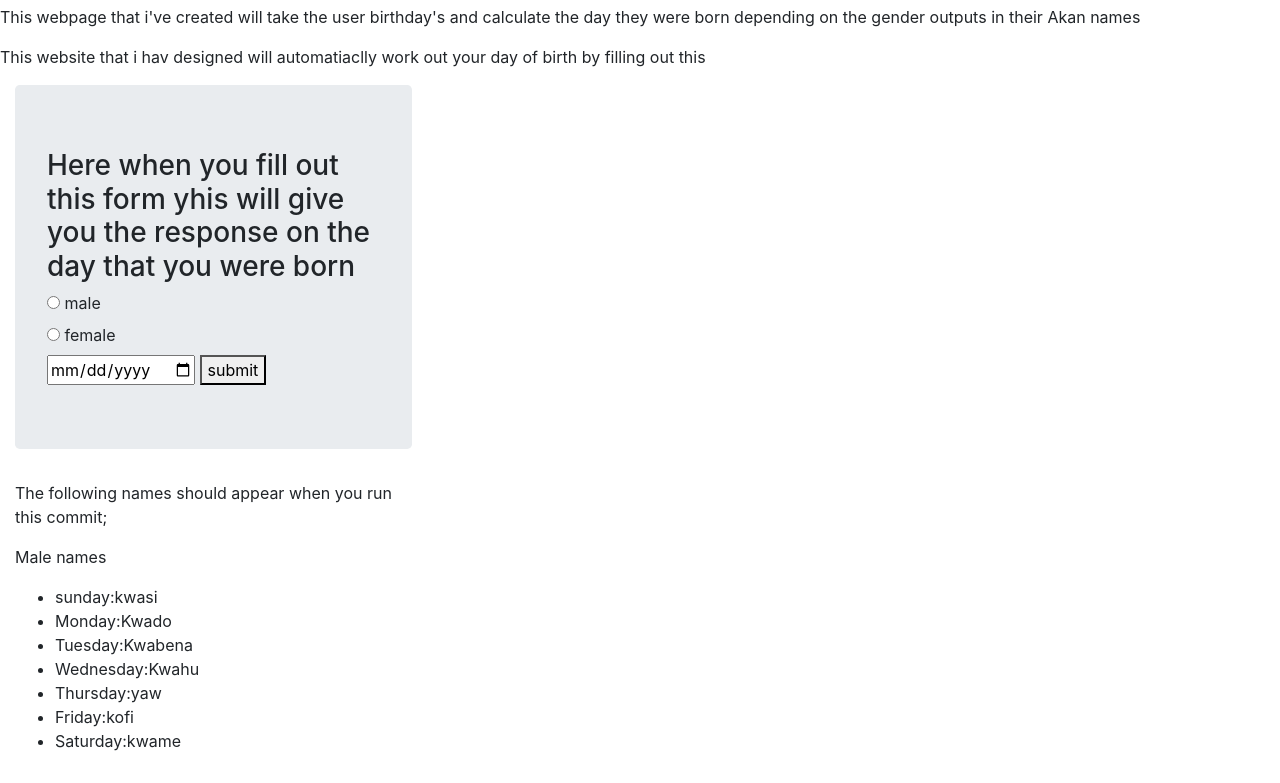
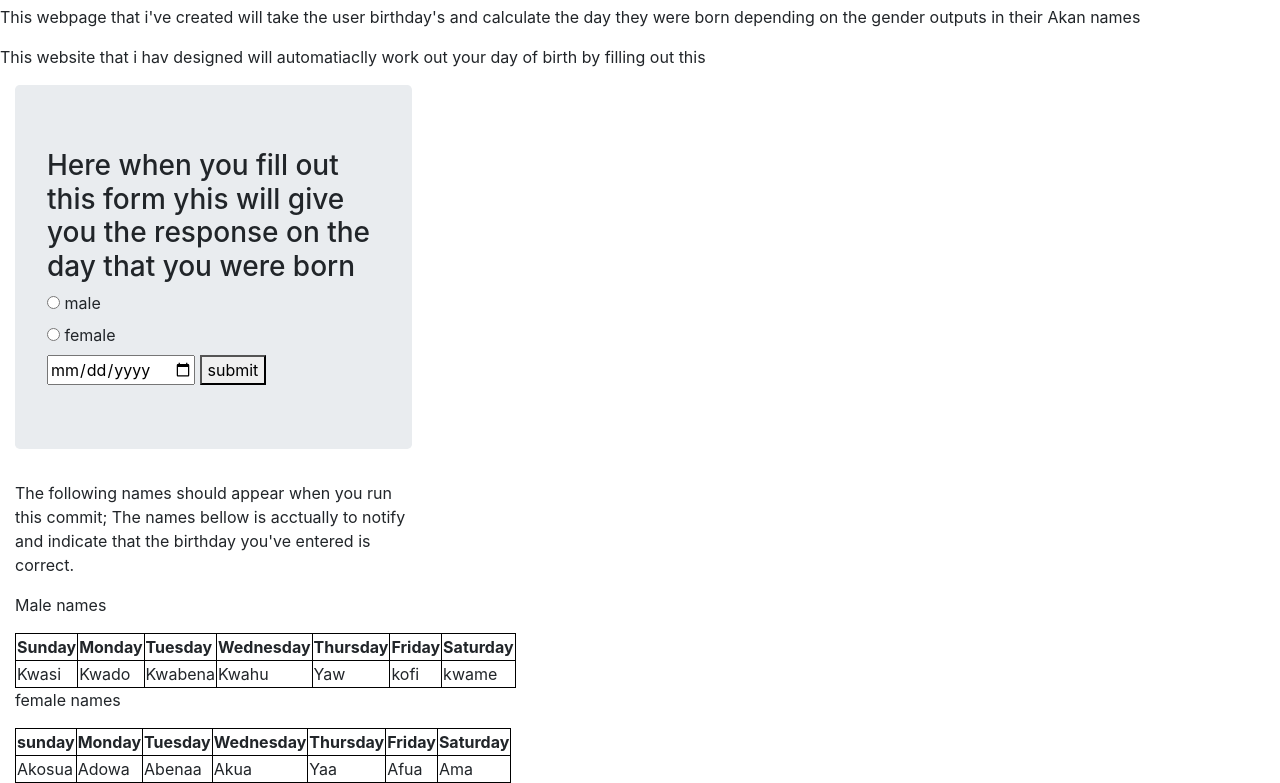
Before and after one commit to shemian/Akan-names, a plain HTML site: page index.html in a window 1280 px wide. Shown: the part 349-1132 px from the top of the page. Drawn offline with Linux system fonts and the light colour scheme.

Commit message:
add table for male names

```diff
--- a/css/style.css
+++ b/css/style.css
@@ -8,8 +8,16 @@
     margin:22px;
     background-color:grey;
 }
-.h1{
+h1{
     text-align: center;
     color: indianred;
     font-style: inherit;
 }
+body{
+    background-color: cornsilk;
+}
+
+
+table, th, td {
+    border: 1px solid black;
+  }
--- a/index.html
+++ b/index.html
@@ -49,15 +49,53 @@
         </div>
 
             <p id="demo"></p>
-            <P>The following names should appear when you run this commit;</P>
-            <p>Male names</p>
-            <ul>
-                <li>sunday:kwasi</li>
-                <li>Monday:Kwado</li>
-                <li>Tuesday:Kwabena</li>
-                <li>Wednesday:Kwahu</li>
-                <li>Thursday:yaw</li>
-                <li>Friday:kofi</li>
-                <li>Saturday:kwame</li>
-            </ul>
+            <P>The following names should appear when you run this commit;
+                The names bellow is acctually to notify and indicate that the birthday you've
+                entered is correct.
+            </P>
+
+            <table>
+                <p>Male names</p>
+                <tr>
+                    <th>Sunday</th>
+                    <th>Monday</th>
+                    <th>Tuesday</th>
+                    <th>Wednesday</th>
+                    <th>Thursday</th>
+                    <th>Friday</th>
+                    <th>Saturday</th>
+                </tr>
+                <tr>
+                    <td>Kwasi</td>
+                    <td>Kwado</td>
+                    <td>Kwabena</td>
+                    <td>Kwahu</td>
+                    <td>Yaw</td>
+                    <td>kofi</td>
+                    <td>kwame</td>
+                </tr>
+               </table>
+
+
+            <table>
+                <p>female names</p>
+                <tr>
+                    <th>sunday</th>
+                    <th>Monday</th>
+                    <th>Tuesday</th>
+                    <th>Wednesday</th>
+                    <th>Thursday</th>
+                    <th>Friday</th>
+                    <th>Saturday</th>
+                </tr>
+                <tr>
+                    <td>Akosua</td>
+                    <td>Adowa</td>
+                    <td>Abenaa</td>
+                    <td>Akua</td>
+                    <td>Yaa</td>
+                    <td>Afua</td>
+                    <td>Ama</td>
+                </tr>
+            </table>
 </body>
```
Also changed, not shown: images/clouds.jpeg (added), images/h.jpeg (added), images/hack.jpeg (added), images/pages.jpeg (added).
